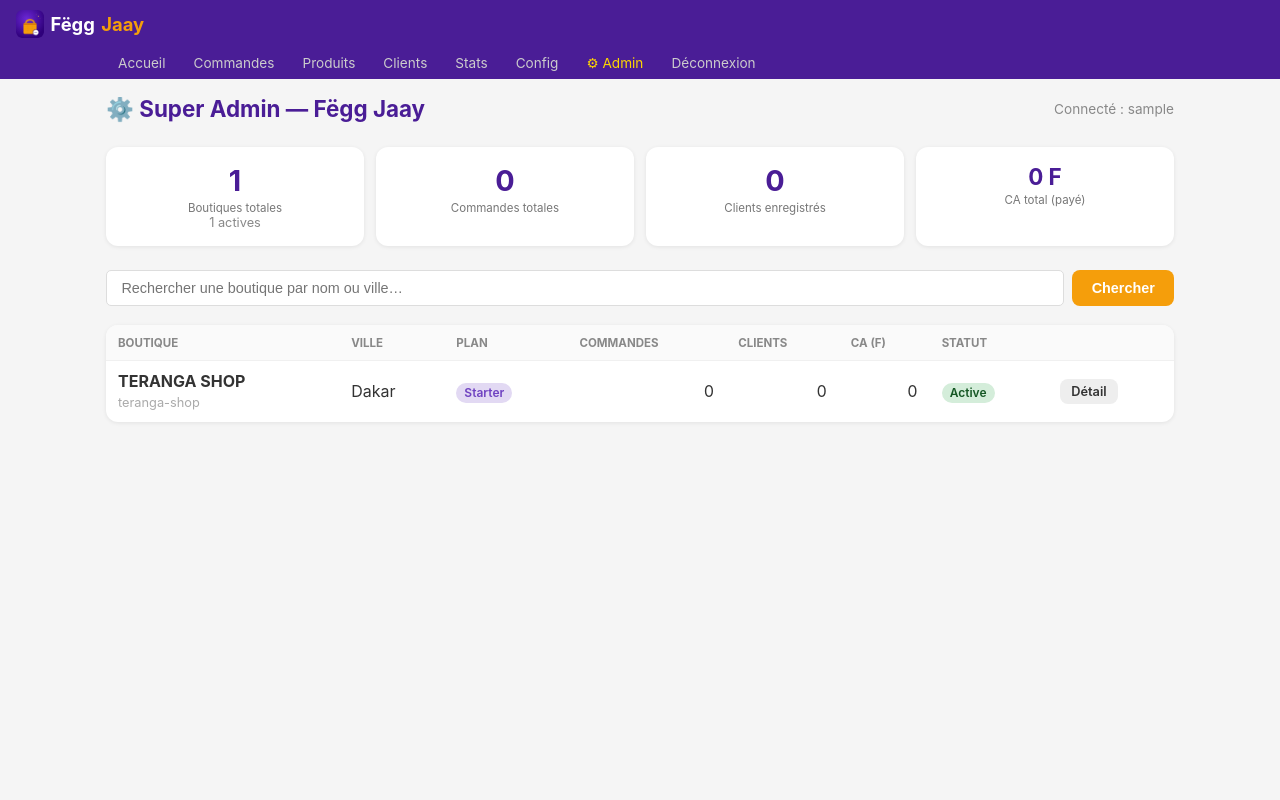
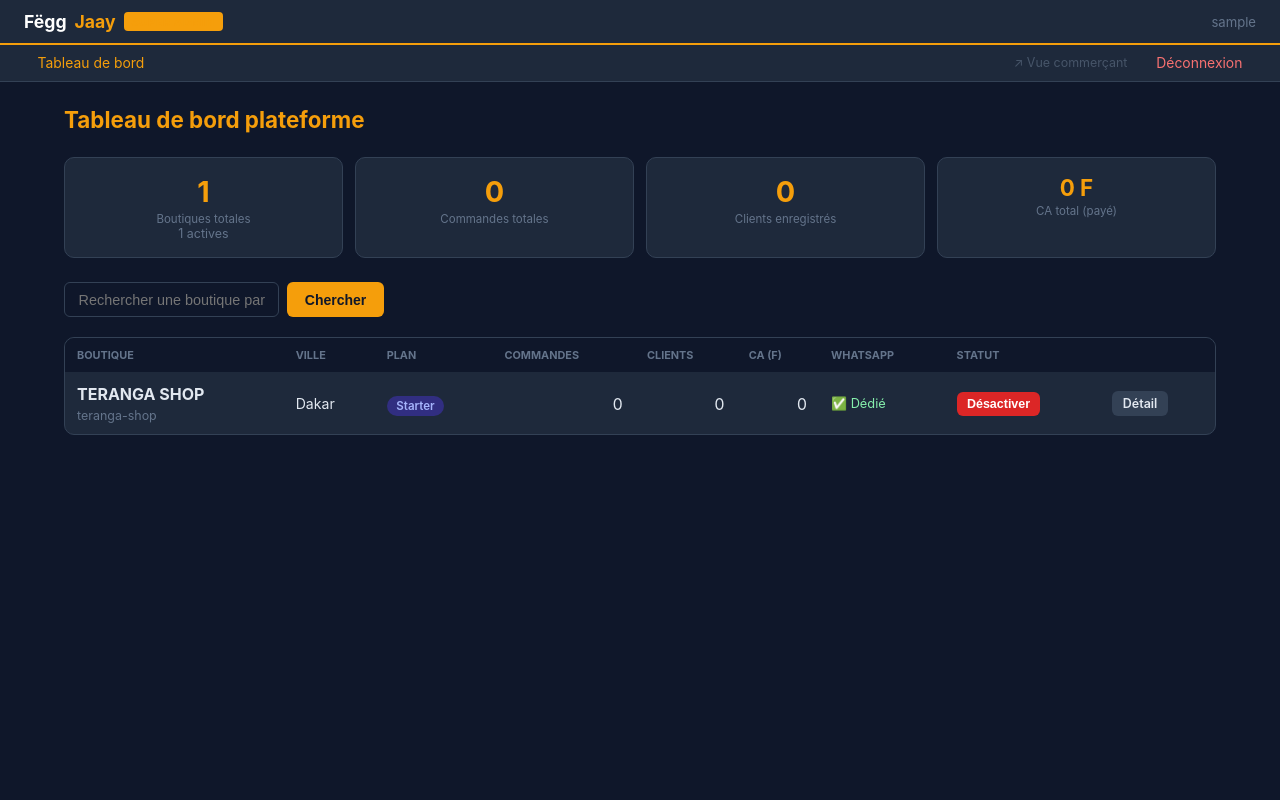
Before and after one commit to souleymanejulesmbaye/fegg-jaay, a Django app: page /dashboard/superadmin/ in a window 1280 px wide. Run offline with Django 5.2, Linux system fonts and the light colour scheme; the visitor is signed in with stand-in values (Sample User, id 1); data comes from the database, SQL or seed files in the repository; data that the repository does not hold is empty; parts of the project's set-up code (start-up, migrations or seed data) failed here and were passed over.

Commit message:
SuperAdmin : interface isolée avec thème sombre + login dédié
- Nouveau base.html sombre pour le superadmin (séparé du dashboard commerçant)
- Page de login dédiée /dashboard/superadmin/login/ — ne passe plus par l'interface commerçant
- Décorateur _superuser_required redirige vers le login admin (pas le login commerçant)
- Toggle actif/inactif directement depuis la liste des boutiques sans entrer dans le détail
- Colonne WhatsApp (dédié vs partagé) dans la liste
- Tous les templates superadmin étendent la nouvelle base admin

Co-Authored-By: Claude Sonnet 4.6 <noreply@anthropic.com>

```diff
--- a/dashboard/urls.py
+++ b/dashboard/urls.py
@@ -66,6 +66,7 @@ urlpatterns = [
     path("automatisation/", views.tableau_bord_automatisation, name="automatisation"),
 
     # Super-Admin
+    path("superadmin/login/", views.superadmin_login, name="superadmin_login"),
     path("superadmin/", views.superadmin_accueil, name="superadmin_accueil"),
     path("superadmin/boutique/<uuid:boutique_id>/", views.superadmin_boutique, name="superadmin_boutique"),
     path("superadmin/boutique/<uuid:boutique_id>/toggle/", views.superadmin_toggle_boutique, name="superadmin_toggle"),
--- a/dashboard/views.py
+++ b/dashboard/views.py
@@ -868,10 +868,40 @@ def _superuser_required(view_fn):
     @wraps(view_fn)
     def wrapper(request, *args, **kwargs):
         if not request.user.is_authenticated or not request.user.is_superuser:
-            from django.contrib.auth.views import redirect_to_login
-            return redirect_to_login(request.get_full_path())
+            from urllib.parse import urlencode
+            params = urlencode({"next": request.get_full_path()})
+            return redirect(f"/dashboard/superadmin/login/?{params}")
         return view_fn(request, *args, **kwargs)
     return wrapper
+
+
+def superadmin_login(request):
+    """Page de connexion dédiée au super-admin."""
+    if request.user.is_authenticated and request.user.is_superuser:
+        return redirect("dashboard:superadmin_accueil")
+
+    erreur = None
+
+    if request.method == "POST":
+        username = request.POST.get("username", "").strip()
+        password = request.POST.get("password", "")
+        from django.contrib.auth import authenticate as _auth
+        user = _auth(request, username=username, password=password)
+        if user and user.is_superuser:
+            login(request, user)
+            next_url = request.POST.get("next", "").strip()
+            if next_url and next_url.startswith("/dashboard/superadmin"):
+                return redirect(next_url)
+            return redirect("dashboard:superadmin_accueil")
+        elif user:
+            erreur = "Ce compte n'a pas les droits administrateur."
+        else:
+            erreur = "Identifiants incorrects."
+
+    return render(request, "dashboard/superadmin/login.html", {
+        "erreur": erreur,
+        "next": request.GET.get("next", ""),
+    })
 
 
 @_superuser_required
--- a/templates/dashboard/superadmin/accueil.html
+++ b/templates/dashboard/superadmin/accueil.html
@@ -1,27 +1,20 @@
-{% extends "dashboard/base.html" %}
+{% extends "dashboard/superadmin/base.html" %}
 {% load humanize %}
 
-{% block title %}Super Admin — Fëgg Jaay{% endblock %}
+{% block title %}Tableau de bord — Admin{% endblock %}
 
 {% block extra_css %}
 <style>
   .sa-header { display: flex; align-items: center; justify-content: space-between; margin-bottom: 1.5rem; flex-wrap: wrap; gap: 1rem; }
-  .sa-header h1 { font-size: 1.4rem; color: #4A1D96; }
-  .badge-actif { background: #d4edda; color: #155724; padding: 0.15rem 0.5rem; border-radius: 10px; font-size: 0.75rem; font-weight: 600; }
-  .badge-inactif { background: #f8d7da; color: #721c24; padding: 0.15rem 0.5rem; border-radius: 10px; font-size: 0.75rem; font-weight: 600; }
-  .badge-plan { background: #e2d9f3; color: #6f42c1; padding: 0.15rem 0.5rem; border-radius: 10px; font-size: 0.75rem; font-weight: 600; }
+  .sa-header h1 { font-size: 1.4rem; color: #F59E0B; }
   .search-bar { display: flex; gap: 0.5rem; margin-bottom: 1.2rem; }
-  .search-bar input { flex: 1; padding: 0.55rem 0.9rem; border: 1px solid #ddd; border-radius: 5px; font-size: 0.9rem; }
-  .stat-number-lg { font-size: 2.2rem; font-weight: 700; color: #4A1D96; }
-  .stat-sub { font-size: 0.8rem; color: #888; }
   td.num { text-align: right; font-variant-numeric: tabular-nums; }
 </style>
 {% endblock %}
 
 {% block content %}
 <div class="sa-header">
-  <h1>⚙️ Super Admin — Fëgg Jaay</h1>
-  <span style="font-size:0.85rem;color:#888;">Connecté : {{ request.user.username }}</span>
+  <h1>Tableau de bord plateforme</h1>
 </div>
 
 <!-- Stats globales -->
@@ -63,6 +56,7 @@
         <th class="num">Commandes</th>
         <th class="num">Clients</th>
         <th class="num">CA (F)</th>
+        <th>WhatsApp</th>
         <th>Statut</th>
         <th></th>
       </tr>
@@ -72,26 +66,36 @@
       <tr>
         <td>
           <strong>{{ b.nom }}</strong><br>
-          <span style="font-size:0.8rem;color:#aaa;">{{ b.slug }}</span>
+          <span style="font-size:0.78rem;color:#64748b;">{{ b.slug }}</span>
         </td>
-        <td>{{ b.ville }}</td>
+        <td style="font-size:0.88rem;">{{ b.ville }}</td>
         <td><span class="badge-plan">{{ b.get_plan_display }}</span></td>
         <td class="num">{{ b.nb_commandes }}</td>
         <td class="num">{{ b.nb_clients }}</td>
         <td class="num">{{ b.ca_total|default:0|intcomma }}</td>
-        <td>
-          {% if b.actif %}
-            <span class="badge-actif">Active</span>
+        <td style="font-size:0.8rem;">
+          {% if b.wa_phone_id %}
+            <span style="color:#86efac;">✅ Dédié</span>
           {% else %}
-            <span class="badge-inactif">Inactive</span>
+            <span style="color:#94a3b8;">📡 Partagé</span>
           {% endif %}
         </td>
         <td>
-          <a href="{% url 'dashboard:superadmin_boutique' b.pk %}" class="btn btn-secondary" style="padding:0.3rem 0.7rem;font-size:0.8rem;">Détail</a>
+          <form method="post" action="{% url 'dashboard:superadmin_toggle' b.pk %}" style="display:inline;">
+            {% csrf_token %}
+            {% if b.actif %}
+              <button type="submit" class="btn btn-sm btn-danger" onclick="return confirm('Désactiver {{ b.nom }} ?')">Désactiver</button>
+            {% else %}
+              <button type="submit" class="btn btn-sm btn-success">Activer</button>
+            {% endif %}
+          </form>
+        </td>
+        <td>
+          <a href="{% url 'dashboard:superadmin_boutique' b.pk %}" class="btn btn-sm btn-secondary">Détail</a>
         </td>
       </tr>
       {% empty %}
-      <tr><td colspan="8" style="text-align:center;color:#aaa;padding:2rem;">Aucune boutique trouvée.</td></tr>
+      <tr><td colspan="9" style="text-align:center;color:#64748b;padding:2rem;">Aucune boutique trouvée.</td></tr>
       {% endfor %}
     </tbody>
   </table>
--- /dev/null
+++ b/templates/dashboard/superadmin/base.html
@@ -0,0 +1,160 @@
+{% load static %}
+<!DOCTYPE html>
+<html lang="fr">
+<head>
+  <meta charset="UTF-8">
+  <meta name="viewport" content="width=device-width, initial-scale=1.0">
+  <title>{% block title %}Admin{% endblock %} — Fëgg Jaay Admin</title>
+  <style>
+    *, *::before, *::after { box-sizing: border-box; margin: 0; padding: 0; }
+    body { font-family: -apple-system, BlinkMacSystemFont, "Segoe UI", sans-serif;
+           background: #0f172a; color: #e2e8f0; min-height: 100vh; }
+    a { color: #F59E0B; text-decoration: none; }
+    a:hover { text-decoration: underline; }
+
+    /* ── Topbar ─────────────────────────────────────────────────── */
+    .topbar {
+      background: #1e293b; border-bottom: 2px solid #F59E0B;
+      padding: 0.7rem 1.5rem;
+      display: flex; align-items: center; justify-content: space-between;
+      position: sticky; top: 0; z-index: 100;
+    }
+    .topbar .brand { font-size: 1.1rem; font-weight: 700; color: white; display: flex; align-items: center; gap: 0.5rem; }
+    .topbar .brand span { color: #F59E0B; }
+    .admin-badge { background: #F59E0B; color: #0f172a; font-size: 0.68rem; font-weight: 700; padding: 0.15rem 0.5rem; border-radius: 4px; text-transform: uppercase; letter-spacing: 0.06em; }
+
+    /* ── Nav ──────────────────────────────────────────────────────── */
+    .admin-nav {
+      background: #1e293b; border-bottom: 1px solid #334155;
+      padding: 0 1.5rem;
+      display: flex; align-items: center; gap: 0.1rem;
+    }
+    .admin-nav a {
+      color: #94a3b8; padding: 0.6rem 0.85rem; font-size: 0.87rem;
+      display: inline-block; text-decoration: none; border-radius: 4px;
+    }
+    .admin-nav a:hover { color: white; background: rgba(255,255,255,.06); text-decoration: none; }
+    .admin-nav a.active { color: #F59E0B; }
+    .admin-nav .sep { flex: 1; }
+    .admin-nav .nav-danger { color: #f87171 !important; }
+    .admin-nav .nav-danger:hover { background: rgba(220,38,38,.1) !important; }
+    .admin-nav .nav-merchant { font-size: 0.78rem; color: #475569 !important; }
+    .admin-nav .nav-merchant:hover { color: #94a3b8 !important; }
+
+    /* ── Container ───────────────────────────────────────────────── */
+    .container { max-width: 1200px; margin: 0 auto; padding: 1.5rem; }
+
+    /* ── Cards ───────────────────────────────────────────────────── */
+    .card { background: #1e293b; border-radius: 10px; border: 1px solid #334155; padding: 1.2rem; margin-bottom: 1rem; }
+    .card-title { font-size: 0.78rem; font-weight: 600; color: #64748b; margin-bottom: 0.8rem; text-transform: uppercase; letter-spacing: 0.05em; }
+    .section-title { font-size: 0.78rem; font-weight: 600; color: #64748b; margin-bottom: 0.8rem; text-transform: uppercase; letter-spacing: 0.05em; }
+
+    /* ── Stats ───────────────────────────────────────────────────── */
+    .stats-grid { display: grid; grid-template-columns: repeat(2, 1fr); gap: 0.75rem; }
+    @media (min-width: 600px) { .stats-grid { grid-template-columns: repeat(4, 1fr); } }
+    .stat-card { background: #1e293b; border: 1px solid #334155; border-radius: 10px; padding: 1rem; text-align: center; }
+    .stat-number { font-size: 1.8rem; font-weight: 700; color: #F59E0B; }
+    .stat-label { font-size: 0.72rem; color: #64748b; margin-top: 0.2rem; }
+    .stat-sub { font-size: 0.78rem; color: #64748b; }
+
+    /* ── Buttons ─────────────────────────────────────────────────── */
+    .btn { display: inline-block; padding: 0.5rem 1.1rem; border-radius: 6px; font-size: 0.875rem; cursor: pointer; border: none; font-weight: 600; text-decoration: none; }
+    .btn-primary { background: #F59E0B; color: #0f172a; }
+    .btn-primary:hover { background: #D97706; text-decoration: none; color: #0f172a; }
+    .btn-danger { background: #dc2626; color: white; }
+    .btn-danger:hover { background: #b91c1c; text-decoration: none; }
+    .btn-secondary { background: #334155; color: #e2e8f0; }
+    .btn-secondary:hover { background: #475569; text-decoration: none; color: #e2e8f0; }
+    .btn-success { background: #16a34a; color: white; }
+    .btn-success:hover { background: #15803d; text-decoration: none; }
+    .btn-sm { padding: 0.3rem 0.65rem; font-size: 0.78rem; }
+
+    /* ── Tables ──────────────────────────────────────────────────── */
+    .table-wrap { overflow-x: auto; }
+    table { width: 100%; border-collapse: collapse; }
+    th, td { padding: 0.65rem 0.75rem; text-align: left; border-bottom: 1px solid #1e293b; }
+    th { font-size: 0.68rem; text-transform: uppercase; color: #64748b; background: #0f172a; white-space: nowrap; }
+    tr:last-child td { border-bottom: none; }
+    tr:hover td { background: rgba(255,255,255,.03); }
+    td.num { text-align: right; font-variant-numeric: tabular-nums; }
+
+    /* ── Badges ──────────────────────────────────────────────────── */
+    .badge-actif { background: #14532d; color: #86efac; padding: 0.2rem 0.6rem; border-radius: 10px; font-size: 0.72rem; font-weight: 600; }
+    .badge-inactif { background: #7f1d1d; color: #fca5a5; padding: 0.2rem 0.6rem; border-radius: 10px; font-size: 0.72rem; font-weight: 600; }
+    .badge-plan { background: #312e81; color: #a5b4fc; padding: 0.2rem 0.6rem; border-radius: 10px; font-size: 0.72rem; font-weight: 600; }
+    .badge-attente_paiement { background: #78350f; color: #fde68a; padding: 0.15rem 0.5rem; border-radius: 10px; font-size: 0.75rem; }
+    .badge-attente { background: #78350f; color: #fde68a; padding: 0.15rem 0.5rem; border-radius: 10px; font-size: 0.75rem; }
+    .badge-payee { background: #1e3a5f; color: #93c5fd; padding: 0.15rem 0.5rem; border-radius: 10px; font-size: 0.75rem; }
+    .badge-en_preparation { background: #312e81; color: #a5b4fc; padding: 0.15rem 0.5rem; border-radius: 10px; font-size: 0.75rem; }
+    .badge-livree { background: #14532d; color: #86efac; padding: 0.15rem 0.5rem; border-radius: 10px; font-size: 0.75rem; }
+    .badge-annulee { background: #7f1d1d; color: #fca5a5; padding: 0.15rem 0.5rem; border-radius: 10px; font-size: 0.75rem; }
+
+    /* ── Messages flash ──────────────────────────────────────────── */
+    .messages { list-style: none; margin-bottom: 1rem; }
+    .messages li { padding: 0.75rem 1rem; border-radius: 8px; margin-bottom: 0.5rem; font-size: 0.9rem; }
+    .messages .success { background: #14532d; color: #86efac; border: 1px solid #16a34a; }
+    .messages .error { background: #7f1d1d; color: #fca5a5; border: 1px solid #dc2626; }
+    .messages .warning { background: #78350f; color: #fde68a; border: 1px solid #d97706; }
+
+    /* ── Info grid (boutique detail) ─────────────────────────────── */
+    .info-grid { display: grid; grid-template-columns: 1fr 1fr; gap: 1rem; }
+    @media(max-width:600px){ .info-grid { grid-template-columns: 1fr; } }
+    .info-item label { font-size: 0.78rem; color: #64748b; display: block; margin-bottom: 0.15rem; }
+    .info-item span { font-size: 0.95rem; color: #e2e8f0; }
+
+    /* ── Shop header ─────────────────────────────────────────────── */
+    .shop-header { display: flex; align-items: flex-start; justify-content: space-between; flex-wrap: wrap; gap: 1rem; margin-bottom: 1.5rem; }
+    .shop-header h1 { font-size: 1.4rem; color: #F59E0B; margin-bottom: 0.2rem; }
+    .shop-meta { font-size: 0.85rem; color: #64748b; }
+    .shop-meta span { margin-right: 1rem; }
+
+    /* ── Form inputs ─────────────────────────────────────────────── */
+    input[type="text"], input[type="password"], select, textarea {
+      background: #0f172a; border: 1px solid #334155; color: #e2e8f0;
+      border-radius: 6px; padding: 0.55rem 0.85rem; font-size: 0.9rem;
+    }
+    input[type="text"]:focus, input[type="password"]:focus, select:focus {
+      outline: none; border-color: #F59E0B;
+    }
+    select option { background: #1e293b; }
+  </style>
+  {% block extra_css %}{% endblock %}
+</head>
+<body>
+
+<!-- ── Topbar ──────────────────────────────────────────────────── -->
+<div class="topbar">
+  <div class="brand">
+    Fëgg<span>Jaay</span>
+    <span class="admin-badge">Super Admin</span>
+  </div>
+  <span style="font-size:0.82rem;color:#64748b;">{{ request.user.username }}</span>
+</div>
+
+<!-- ── Nav ────────────────────────────────────────────────────── -->
+<div class="admin-nav">
+  {% url 'dashboard:superadmin_accueil' as u_sa %}
+  <a href="{{ u_sa }}" class="{% if request.path == u_sa %}active{% endif %}">
+    Tableau de bord
+  </a>
+  <span class="sep"></span>
+  <a href="{% url 'dashboard:accueil' %}" class="nav-merchant">↗ Vue commerçant</a>
+  <a href="{% url 'dashboard:logout' %}" class="nav-danger">Déconnexion</a>
+</div>
+
+<!-- ── Contenu ──────────────────────────────────────────────── -->
+<div class="container">
+  {% if messages %}
+  <ul class="messages">
+    {% for message in messages %}
+    <li class="{{ message.tags }}">{{ message }}</li>
+    {% endfor %}
+  </ul>
+  {% endif %}
+
+  {% block content %}{% endblock %}
+</div>
+
+{% block extra_js %}{% endblock %}
+</body>
+</html>
```
Also changed, not shown: templates/dashboard/superadmin/boutique.html (+7 -25 lines), templates/dashboard/superadmin/login.html (added, +58 -0 lines), templates/dashboard/superadmin/setup_whatsapp.html (+9 -17 lines).
